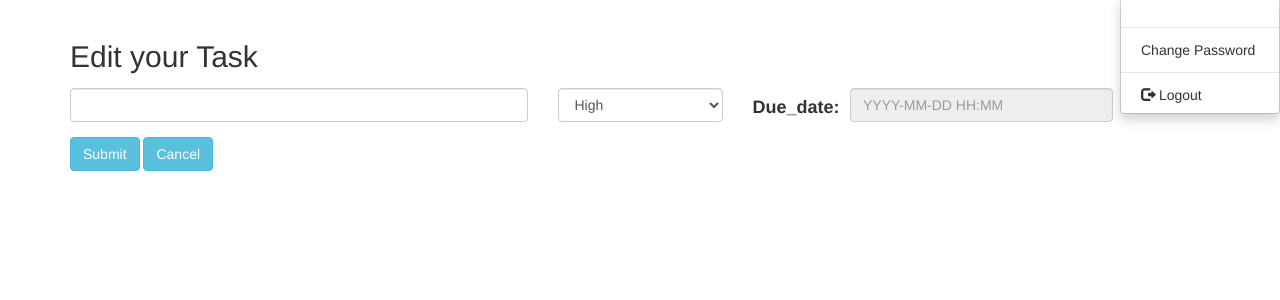
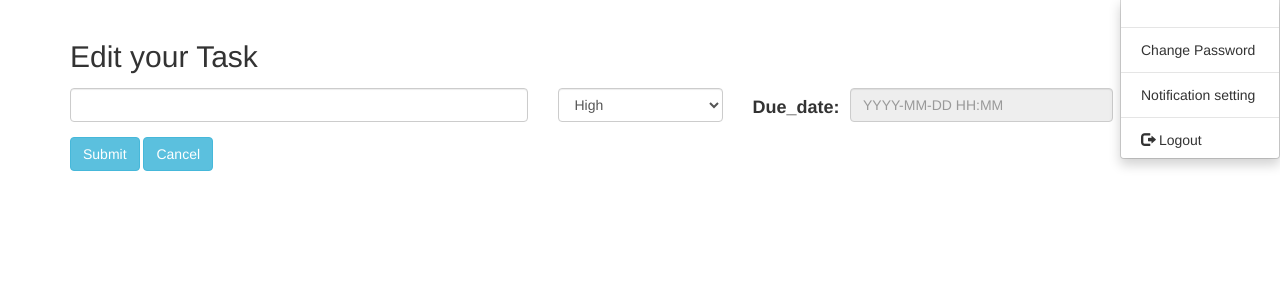
Before and after one commit to kumarisneha/todo_app, a Django app: page /update/15/ in a window 1280 px wide, after a click that opens the changed part. Shown: the part 51-351 px from the top of the page. Run offline with Django 3.2, Linux system fonts and the light colour scheme; data comes from the database, SQL or seed files in the repository; parts of the project's set-up code (start-up, migrations or seed data) failed here and were passed over; some libraries are stand-ins or nearby versions.

```diff
--- a/templates/layout.html
+++ b/templates/layout.html
@@ -46,6 +46,8 @@
 
                         <li class="divider"></li>
                          <li><a href="/new_password/">Change Password </a></li>
+                          <li class="divider"></li>
+                         <li><a href="/notification_setting/">Notification setting </a></li>
                         <li class="divider"></li>
                          <li><a href='/logout'><span class="glyphicon glyphicon-log-out"></span> Logout</a></li>
 
```
